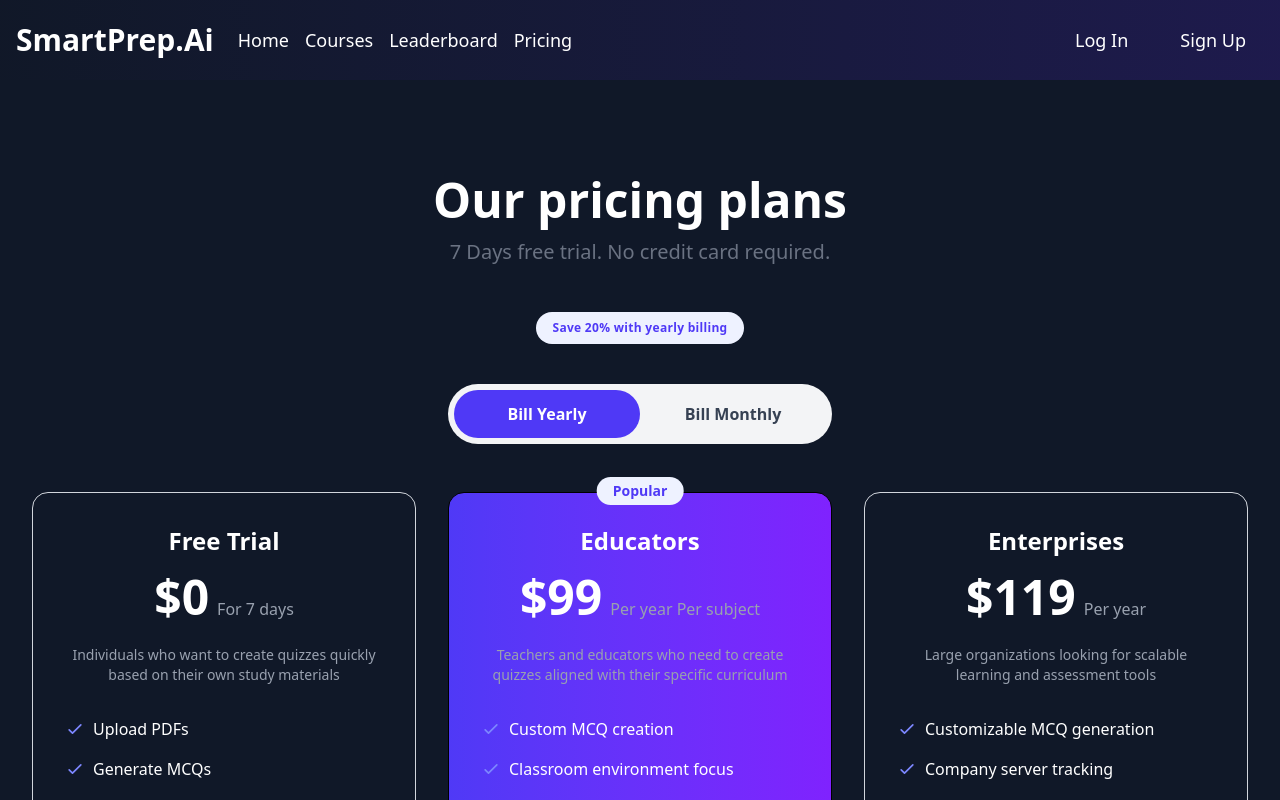
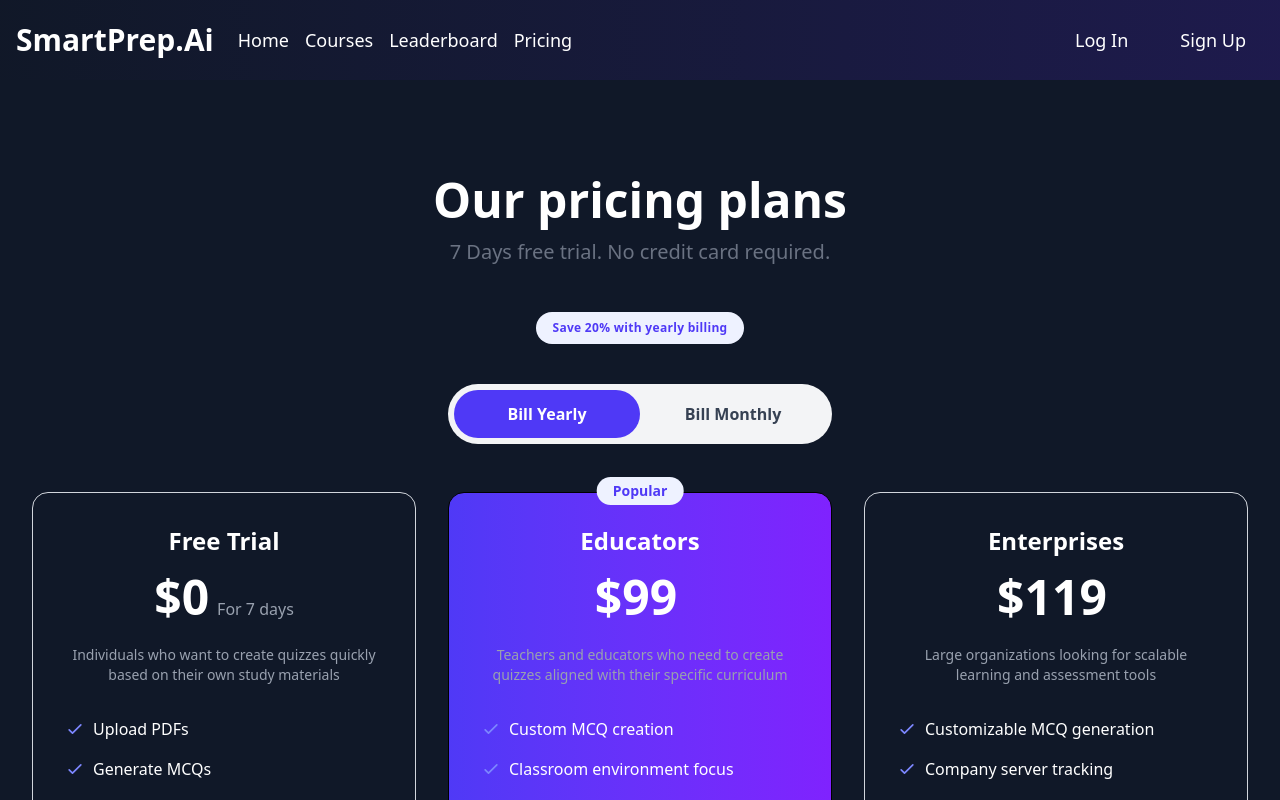
Before and after one commit to SankalpBadoni/SmartPrep.Ai, a React (Vite) app: page /pricing in a window 1280 px wide. Shown: the top 800 px of the page. Built offline with nearby package versions, Linux system fonts and the light colour scheme.

Commit message:
Update Pricing.jsx

```diff
--- a/src/Routes/Pricing/Pricing.jsx
+++ b/src/Routes/Pricing/Pricing.jsx
@@ -22,7 +22,7 @@
       {
         title: "Educators",
         price: "$99",
-        period: "Per year Per subject",
+        period: "",
         popular: true,
         features: [
           "Custom MCQ creation",
@@ -36,7 +36,7 @@
       {
         title: "Enterprises",
         price: "$119",
-        period: "Per year",
+        period: "",
         popular: false,
         features: [
           "Customizable MCQ generation",
@@ -66,7 +66,7 @@
       {
         title: "Educators",
         price: "$11",
-        period: "Per month Per subject",
+        period: "",
         popular: true,
         features: [
           "Custom MCQ creation",
@@ -80,7 +80,7 @@
       {
         title: "Enterprises",
         price: "$21 ",
-        period: "Per month",
+        period: "",
         popular: false,
         features: [
           "Customizable MCQ generation",
```
